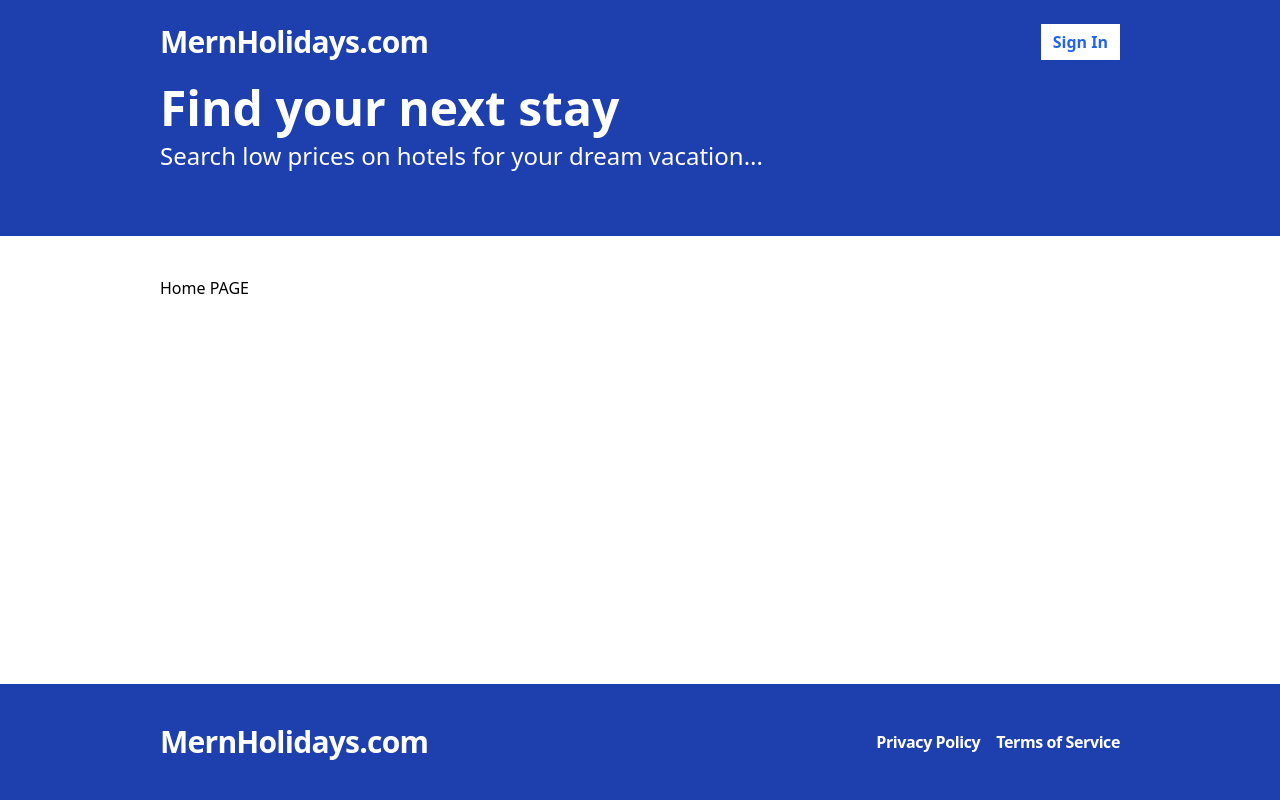
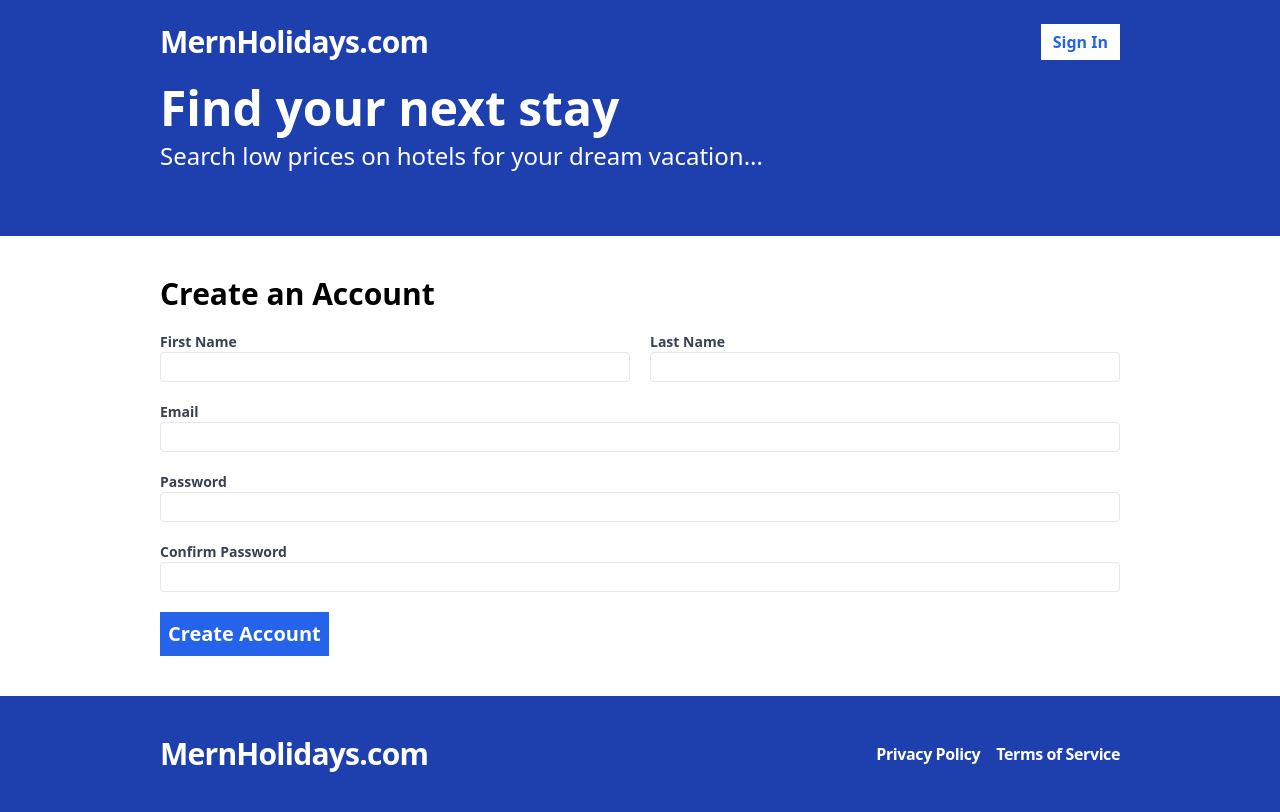
Before and after one commit to thefidanabdulla/mern-booking-app, a React (Vite) app in the folder frontend/: page /register in a window 1280 px wide. Before the commit this address led to /. Built offline with nearby package versions, Linux system fonts and the light colour scheme.

Commit message:
register form ui created

```diff
--- a/frontend/package.json
+++ b/frontend/package.json
@@ -12,6 +12,7 @@
   "dependencies": {
     "react": "^18.2.0",
     "react-dom": "^18.2.0",
+    "react-hook-form": "^7.51.4",
     "react-router-dom": "^6.23.1"
   },
   "devDependencies": {
--- a/frontend/src/App.tsx
+++ b/frontend/src/App.tsx
@@ -5,6 +5,7 @@
   Navigate,
 } from "react-router-dom";
 import Layout from "./layouts/Layout";
+import Register from "./pages/Register";
 
 function App() {
   return (
@@ -12,6 +13,7 @@
       <Routes>
         <Route path="/" element={<Layout><p>Home PAGE</p></Layout>} />
         <Route path="/search" element={<Layout><p>Search PAGE</p></Layout>} />
+        <Route path="/register" element={<Layout><Register /></Layout>} />
         <Route path="*" element={<Navigate to="/" />} />
       </Routes>
     </Router>
--- /dev/null
+++ b/frontend/src/pages/Register.tsx
@@ -0,0 +1,113 @@
+import { useForm } from "react-hook-form";
+
+type RegisterFormData = {
+  firstName: string;
+  lastName: string;
+  email: string;
+  password: string;
+  confirmPassword: string;
+};
+
+const Register = () => {
+  const {
+    register,
+    watch,
+    handleSubmit,
+    formState: { errors },
+  } = useForm<RegisterFormData>();
+
+  const onSubmit = handleSubmit((data) => {
+    console.log(data);
+  });
+
+  return (
+    <form className="flex flex-col gap-5 " onSubmit={onSubmit}>
+      <h2 className="text-3xl font-bold ">Create an Account</h2>
+      <div className="flex flex-col md:flex-row gap-5">
+        <label className="text-gray-700 text-sm font-bold flex-1">
+          First Name
+          <input
+            type="text"
+            className="border rounded w-full py-1 px-2 font-normal"
+            {...register("firstName", { required: "This field is required" })}
+          />
+          {errors.firstName && (
+            <span className="text-red-400 text-xs">
+              {errors.firstName.message}
+            </span>
+          )}
+        </label>
+        <label className="text-gray-700 text-sm font-bold flex-1">
+          Last Name
+          <input
+            type="text"
+            className="border rounded w-full py-1 px-2 font-normal"
+            {...register("lastName", { required: "This field is required" })}
+          />
+          {errors.lastName && (
+            <span className="text-red-400 text-xs">
+              {errors.lastName.message}
+            </span>
+          )}
+        </label>
+      </div>
+      <label className="text-gray-700 text-sm font-bold flex-1">
+        Email
+        <input
+          type="email"
+          className="border rounded w-full py-1 px-2 font-normal"
+          {...register("email", { required: "This field is required" })}
+        />
+        {errors.email && (
+          <span className="text-red-400 text-xs">{errors.email.message}</span>
+        )}
+      </label>
+      <label className="text-gray-700 text-sm font-bold flex-1">
+        Password
+        <input
+          type="password"
+          className="border rounded w-full py-1 px-2 font-normal"
+          {...register("password", {
+            required: "This field is required",
+            minLength: {
+              value: 6,
+              message: "Password must be at least 6 characters",
+            },
+          })}
+        />
+        {errors.password && (
+          <span className="text-red-400 text-xs">{errors.password.message}</span>
+        )}
+      </label>
+      <label className="text-gray-700 text-sm font-bold flex-1">
+        Confirm Password
+        <input
+          type="password"
+          className="border rounded w-full py-1 px-2 font-normal"
+          {...register("confirmPassword", {
+            validate: (val) => {
+              if (!val) {
+                return "This field is required";
+              } else if (watch("password") != val) {
+                return "Your passwords do not match";
+              }
+            },
+          })}
+        />
+        {errors.confirmPassword && (
+          <span className="text-red-400 text-xs">{errors.confirmPassword.message}</span>
+        )}
+      </label>
+      <span>
+        <button
+          type="submit"
+          className="bg-blue-600 text-white p-2 font-bold hover:bg-blue-500 text-xl"
+        >
+          Create Account
+        </button>
+      </span>
+    </form>
+  );
+};
+
+export default Register;
--- a/frontend/tailwind.config.js
+++ b/frontend/tailwind.config.js
@@ -7,7 +7,9 @@
   theme: {
     extend: {},
     container: {
-      padding: "10rem"
+      padding: {
+        md: "10rem"
+      }
     }
   },
   plugins: [],
```
Also changed, not shown: 1 other file (tests, documents, lock files or other folders).
